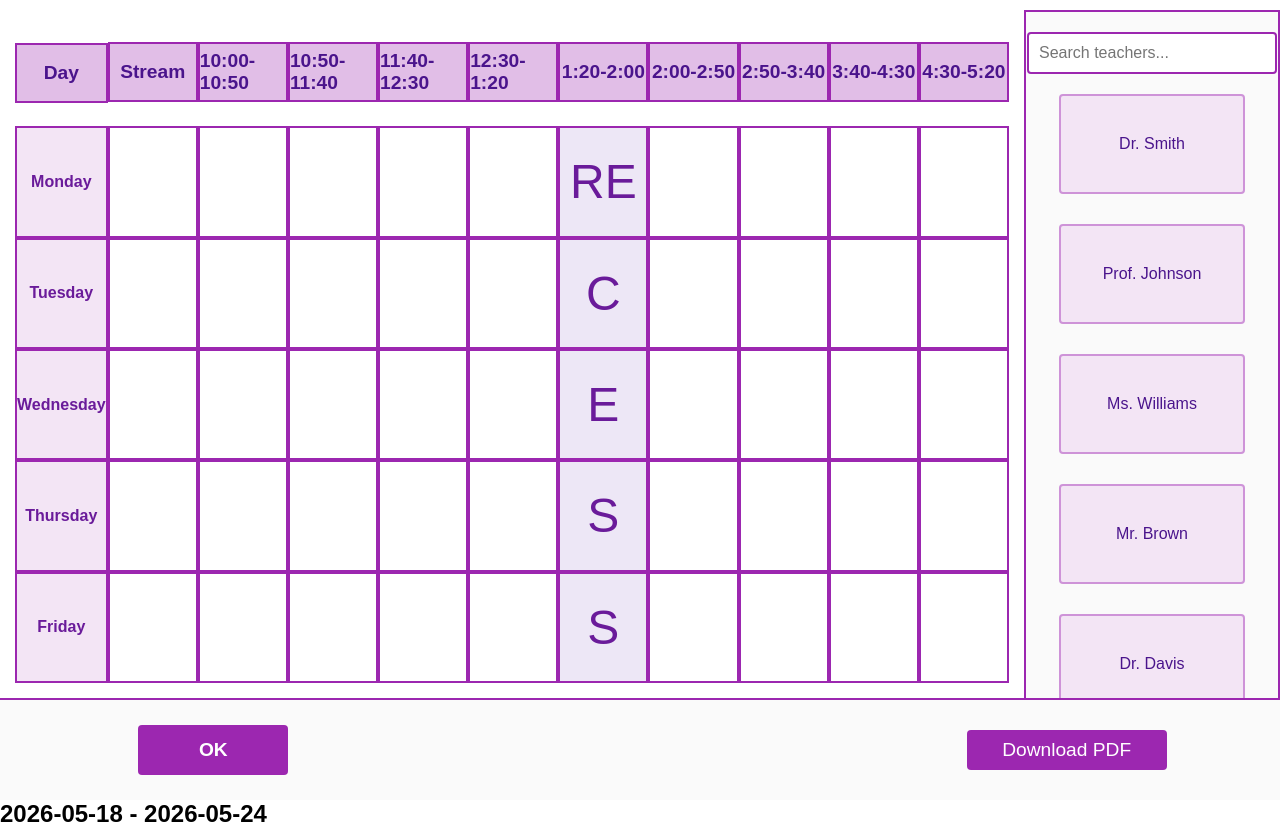
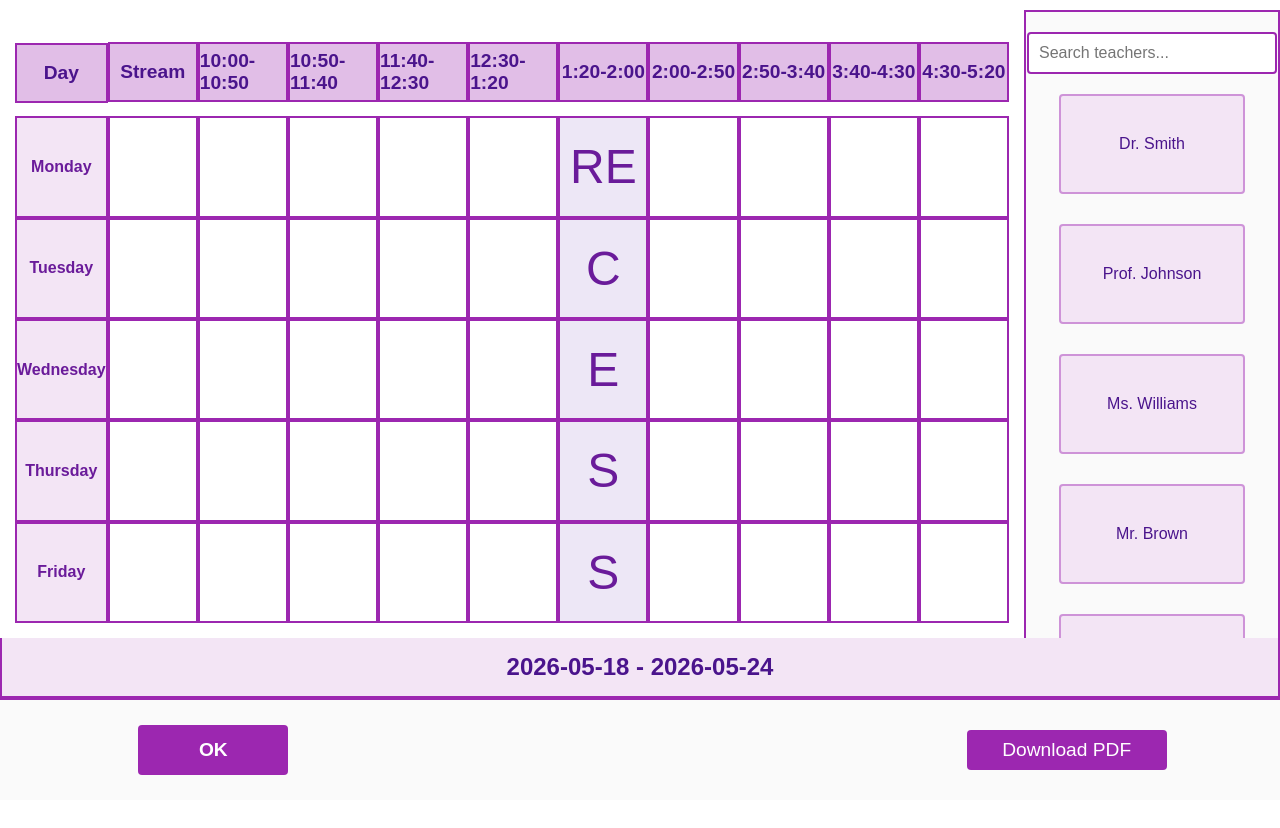
Before and after one commit to Satyanweshi01/Schedulo, a Flask app: page /editor/ in a window 1280 px wide. After the commit the page ends 775 px from the top, so only its background shows below. Run offline with Flask 3, Linux system fonts and the light colour scheme.

Commit message:
Reposition week section below schedule grid
- Move week display from bottom of page to between schedule and controls
- Update main grid layout from 2 rows to 3 rows (table row, week row, controls row)
- Add explicit grid positioning for table-area, faculty-area, and control-area
- Style week-section to span full width with matching design

```diff
--- a/app/blueprints/editor/templates/editor.html
+++ b/app/blueprints/editor/templates/editor.html
@@ -96,6 +96,11 @@
                 <!-- Teacher cards are dynamically generated by JavaScript -->
             </div>
 
+            <!-- Week Section: displays current week, positioned below the schedule -->
+            <div class="week-section">
+                <h2>{{week}}</h2>
+            </div>
+
             <!-- Control Panel: buttons for storing JSON and PDF export -->
             <div class="control-area">
                 <!-- Left Control: OK Button to store JSON in variable -->
@@ -121,6 +126,5 @@
 
         <!-- Load the editor JavaScript after DOM is loaded -->
         <script src="{{ url_for('static', filename='js/editor.js') }}"></script>
-    <h2>{{week}}</h2>
     </body>
 </html>
--- a/app/static/css/editor.css
+++ b/app/static/css/editor.css
@@ -10,17 +10,18 @@ body {
     background-color: #ffffff;
 }
 
-/* Main layout using CSS Grid - divides page into table, faculty panel, and controls */
+/* Main layout using CSS Grid - divides page into table, faculty panel, week section, and controls */
 main {
     height: 100vh;
     width: 100%;
     display: grid;
     grid-template-columns: 4fr 1fr;
-    grid-template-rows: 8fr 1fr;
+    grid-template-rows: 1fr auto auto;
 }
 
 /* Table area containing the schedule grid (days, times, subjects) */
 .table-area {
+    grid-row: 1;
     padding: 15px;
     display: grid;
     grid-template-columns: repeat(11, 1fr);
@@ -73,6 +74,7 @@ main {
 
 /* Right panel displaying faculty/teacher list */
 .faculty-area {
+    grid-row: 1;
     width: 100%;
     height: 100%;
     overflow-y: auto;
@@ -134,7 +136,8 @@ main {
 
 /* Bottom control panel for navigation and PDF export */
 .control-area {
-    grid-column: 1/3;
+    grid-column: 1 / 3;
+    grid-row: 3;
     display: grid;
     grid-template-columns: repeat(3, 1fr);
     border-top: 2px solid #9C27B0;
@@ -176,6 +179,24 @@ main {
 /* Info display for current week/date range - currently not in use */
 .sheet-info {
     display: none;
+}
+
+/* Week section - displayed below the schedule table */
+.week-section {
+    grid-column: 1 / 3;
+    padding: 15px;
+    color: #4a148c;
+    font-size: 1rem;
+    background-color: #f3e5f5;
+    border: 2px solid #9C27B0;
+    border-top: none;
+    display: flex;
+    align-items: center;
+    justify-content: center;
+}
+
+.week-section h2 {
+    margin: 0;
 }
 
 /* PDF download button styling */
```
